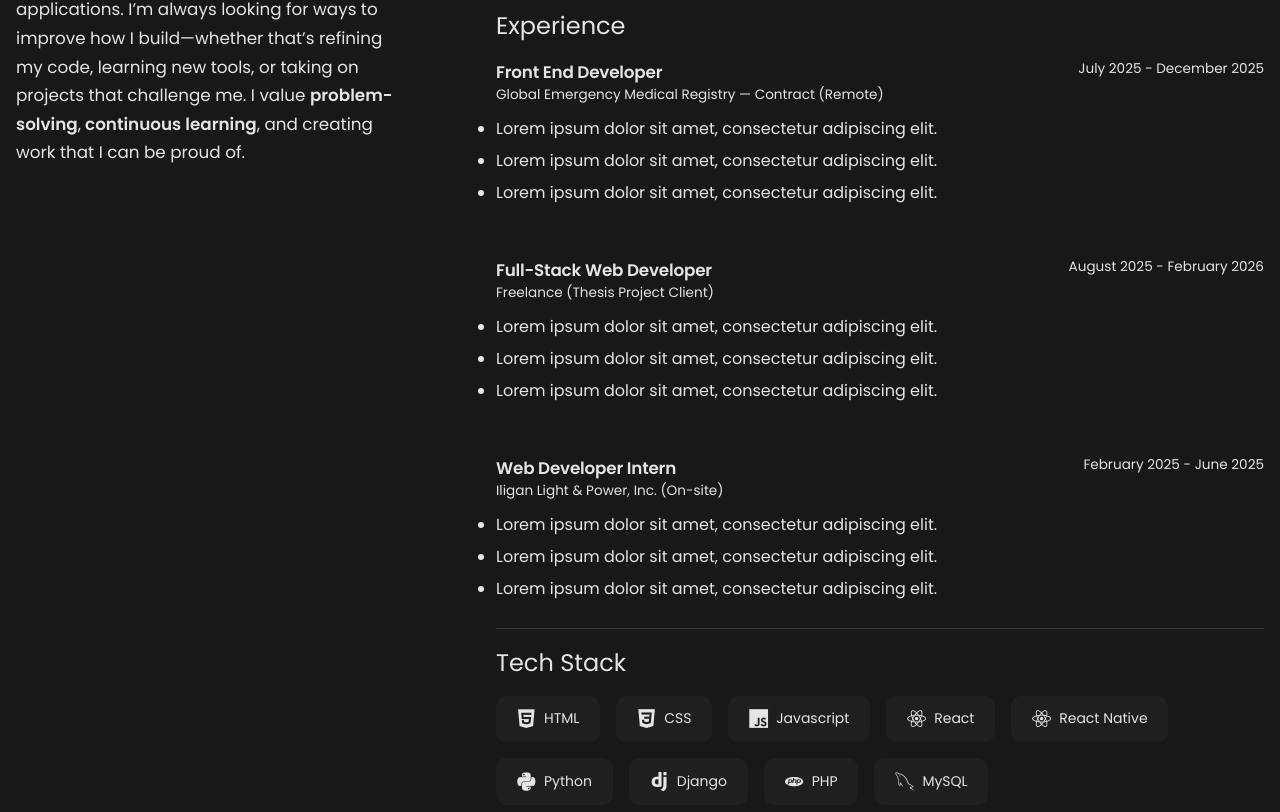
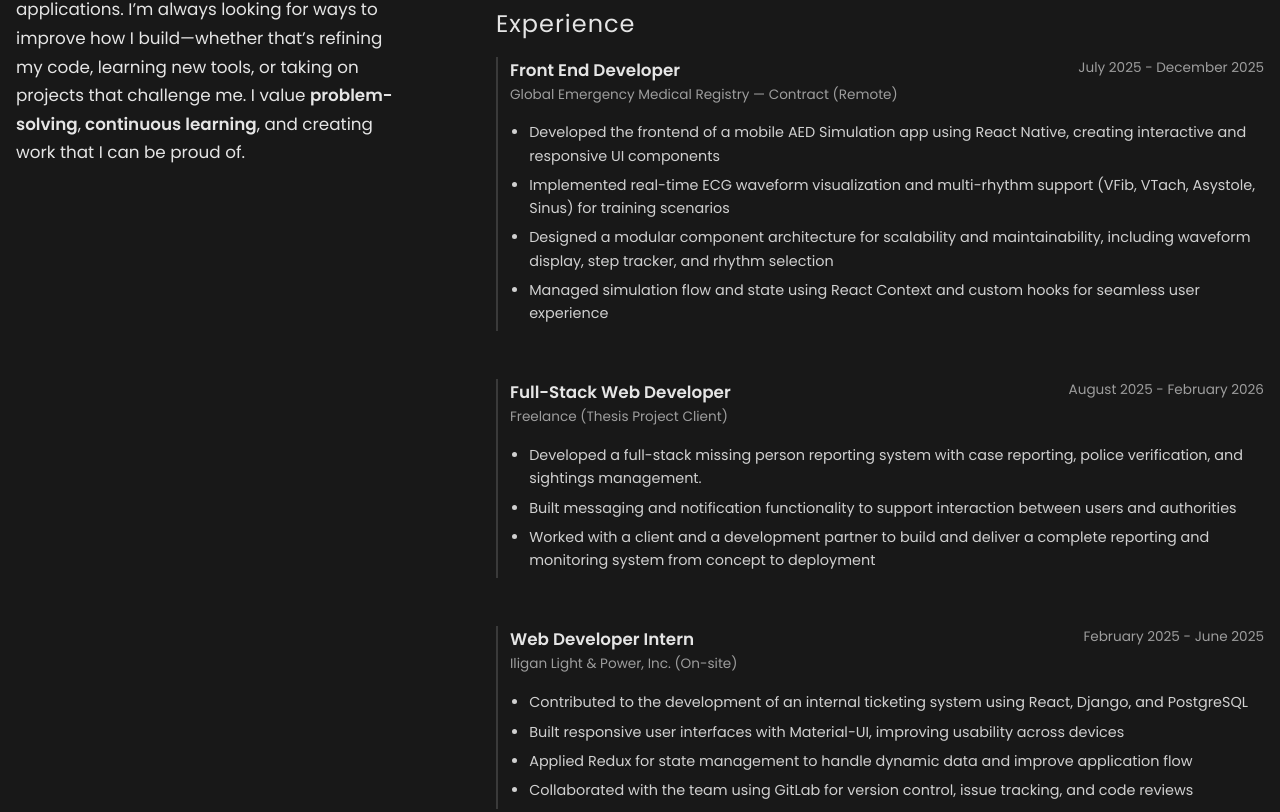
Before and after one commit to JuneKriss/my-portfolio, a React (Vite) app: page / in a window 1280 px wide. Shown: the part 1248-2060 px from the top of the page. Built offline with nearby package versions, Linux system fonts and the light colour scheme.

Commit message:
Added experience info and transitions

```diff
--- a/src/App.css
+++ b/src/App.css
@@ -225,10 +225,12 @@ section {
 .techStackPart h2 {
   font-size: 1.5em;
   font-weight: 400;
+  letter-spacing: 1px;
 }
 
 .educationPart .bachelor {
   font-size: 0.875em;
+  opacity: 0.65;
 }
 
 .educationPart span {
@@ -237,6 +239,8 @@ section {
 }
 
 .schoolContainer {
+  border-left: 2px solid rgba(255, 255, 255, 0.15);
+  padding-left: 0.75rem;
   line-height: 1.7;
   transition:
     transform 0.2s ease,
@@ -252,19 +256,21 @@ section {
   display: flex;
   justify-content: space-between;
   align-items: flex-start;
+  line-height: 1.6;
 }
 
 .school h3,
 .company h3 {
   font-size: 1.05em;
   font-weight: 600;
-  letter-spacing: -0.2px;
 }
 
 .school p,
 .company p {
   font-size: 0.85em;
   font-weight: 400;
+  opacity: 0.65;
+  white-space: nowrap;
 }
 
 .experienceContainer {
@@ -277,22 +283,37 @@ section {
   display: flex;
   flex-direction: column;
   gap: 0.5rem;
+  transition: all 0.25s ease;
+  border-left: 2px solid rgba(255, 255, 255, 0.15);
+  padding-left: 0.75rem;
+}
+
+.experience:hover {
+  transform: translateX(6px);
 }
 
 .experience ul {
   line-height: 2;
+  margin-top: 0.5rem;
+  padding-left: 1.2rem;
 }
 
 .experience ul li {
-  font-size: 1em;
-  font-weight: 400;
+  font-size: 0.9em;
+  line-height: 1.6;
+  margin-bottom: 0.4rem;
+  opacity: 0.9;
+}
+
+.experience:hover li {
+  opacity: 1;
 }
 
 .stackContainer {
   display: flex;
   align-items: center;
   flex-wrap: wrap;
-  gap: 1rem;
+  gap: 1rem 1.5rem;
 }
 
 .stack {
@@ -303,9 +324,15 @@ section {
 
   display: flex;
   align-items: center;
-  justify-content: center;
+  justify-content: flex-start;
   flex: 0 0 auto;
-  gap: 0.5em;
+  gap: 0.6em;
+  transition: transform 0.2s ease;
+}
+
+.stack:hover {
+  transform: translateY(-4px);
+  cursor: default;
 }
 
 .stack span {
--- a/src/App.jsx
+++ b/src/App.jsx
@@ -121,7 +121,7 @@ function App() {
           <div className="leftContent">
             <h1>About</h1>
             <p>
-              I’m a <strong>22-year-old developer</strong> based in
+              I’m a 22 years-old <strong>developer</strong> based in
               <strong> Iligan City, Philippines</strong>, with a strong interest
               in building clean, user-focused web applications. I’m always
               looking for ways to improve how I build—whether that’s refining my
@@ -160,13 +160,24 @@ function App() {
                   </div>
                   <ul>
                     <li>
-                      Lorem ipsum dolor sit amet, consectetur adipiscing elit.
+                      Developed the frontend of a mobile AED Simulation app
+                      using React Native, creating interactive and responsive UI
+                      components
                     </li>
                     <li>
-                      Lorem ipsum dolor sit amet, consectetur adipiscing elit.
+                      Implemented real-time ECG waveform visualization and
+                      multi-rhythm support (VFib, VTach, Asystole, Sinus) for
+                      training scenarios
+                    </li>
+
+                    <li>
+                      Designed a modular component architecture for scalability
+                      and maintainability, including waveform display, step
+                      tracker, and rhythm selection
                     </li>
                     <li>
-                      Lorem ipsum dolor sit amet, consectetur adipiscing elit.
+                      Managed simulation flow and state using React Context and
+                      custom hooks for seamless user experience
                     </li>
                   </ul>
                 </div>
@@ -180,13 +191,18 @@ function App() {
                   </div>
                   <ul>
                     <li>
-                      Lorem ipsum dolor sit amet, consectetur adipiscing elit.
+                      Developed a full-stack missing person reporting system
+                      with case reporting, police verification, and sightings
+                      management.
                     </li>
                     <li>
-                      Lorem ipsum dolor sit amet, consectetur adipiscing elit.
+                      Built messaging and notification functionality to support
+                      interaction between users and authorities
                     </li>
                     <li>
-                      Lorem ipsum dolor sit amet, consectetur adipiscing elit.
+                      Worked with a client and a development partner to build
+                      and deliver a complete reporting and monitoring system
+                      from concept to deployment
                     </li>
                   </ul>
                 </div>
@@ -200,13 +216,20 @@ function App() {
                   </div>
                   <ul>
                     <li>
-                      Lorem ipsum dolor sit amet, consectetur adipiscing elit.
+                      Contributed to the development of an internal ticketing
+                      system using React, Django, and PostgreSQL
                     </li>
                     <li>
-                      Lorem ipsum dolor sit amet, consectetur adipiscing elit.
+                      Built responsive user interfaces with Material-UI,
+                      improving usability across devices
                     </li>
                     <li>
-                      Lorem ipsum dolor sit amet, consectetur adipiscing elit.
+                      Applied Redux for state management to handle dynamic data
+                      and improve application flow
+                    </li>
+                    <li>
+                      Collaborated with the team using GitLab for version
+                      control, issue tracking, and code reviews
                     </li>
                   </ul>
                 </div>
```
